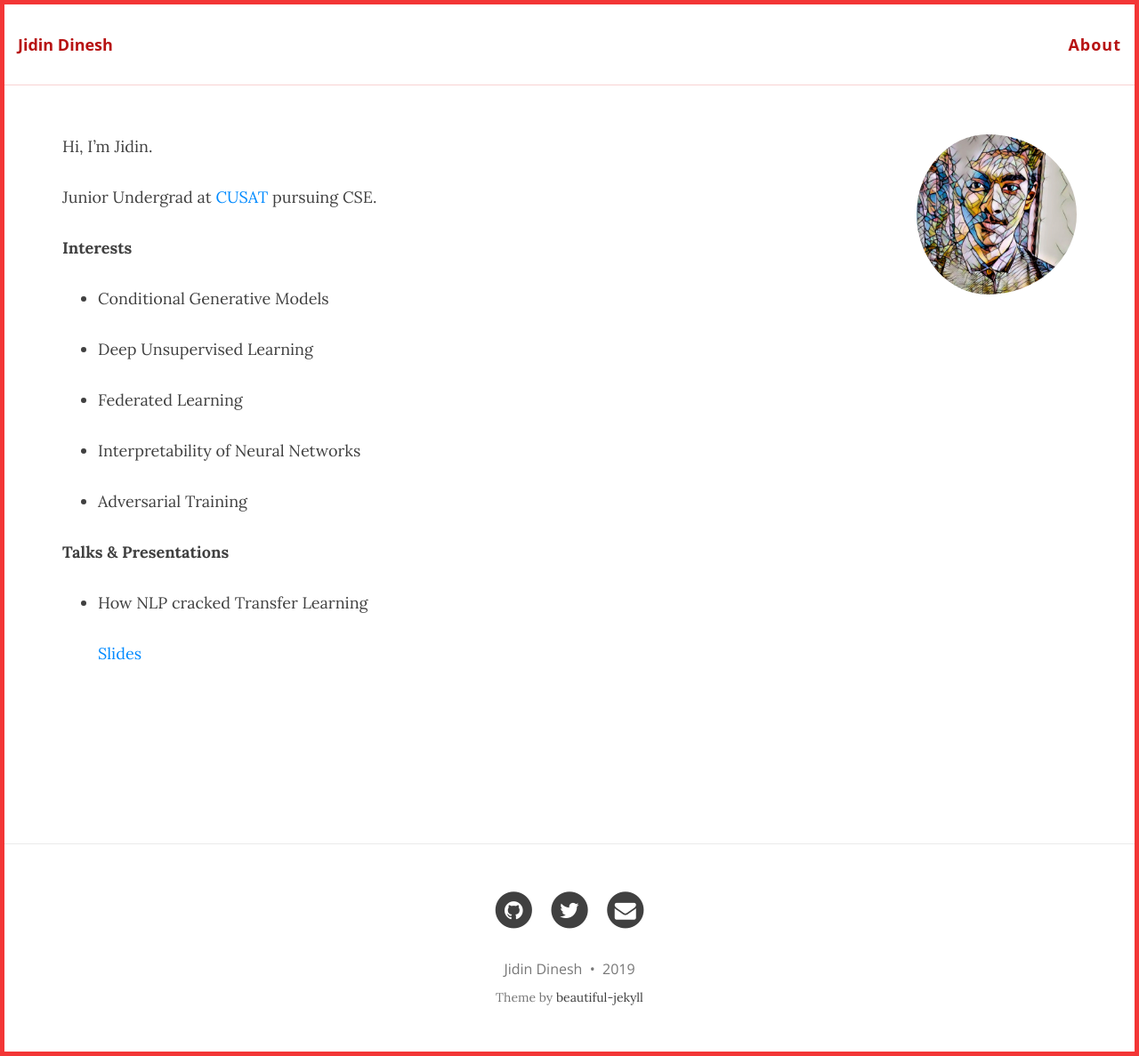
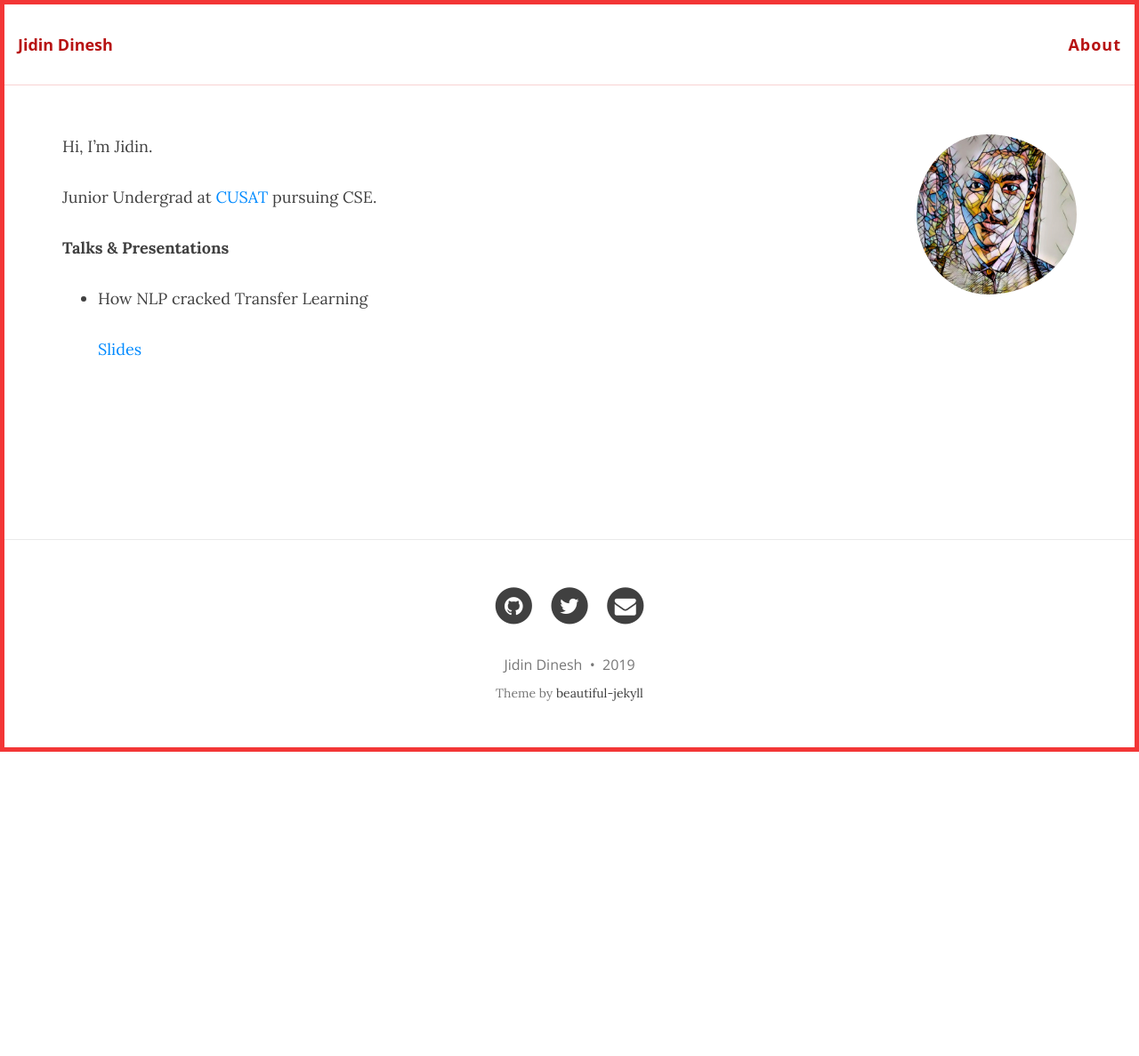
Before and after one commit to jidindinesh/jidindinesh.github.io, a Jekyll site: the page built from About.md, in a window 1280 px wide. Shown: the whole page at 89% size. Built offline with Jekyll 4.4.1, drawn with Linux system fonts in a browser that asks for light colours; nearby versions of some CDN libraries; our own code applies the rules of GitHub Pages for plain Markdown files; after the commit the page ends 900 px from its top, so only the background shows below that.

Commit message:
Update About.md

```diff
--- a/About.md
+++ b/About.md
@@ -6,18 +6,6 @@ Hi, I'm Jidin.
 
 Junior Undergrad at [CUSAT](https://cusat.ac.in/) pursuing CSE.
 
-**Interests**
-
-* Conditional Generative Models
-
-* Deep Unsupervised Learning
-
-* Federated Learning
-
-* Interpretability of Neural Networks
-
-* Adversarial Training
-
 **Talks & Presentations**
 
 * How NLP cracked Transfer Learning
```
